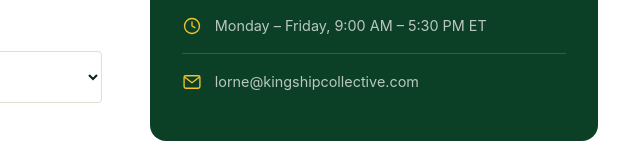
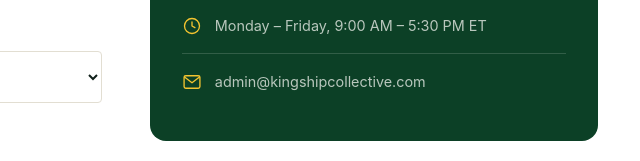
Before and after one commit to lorne-art/kingshipcollective, a plain HTML site: page contact.html in a window 1280 px wide. Shown: the part 757-918 px from the top of the page, 614-1254 px from the left. Drawn offline with nearby package versions, Linux system fonts and the light colour scheme; a web font is replaced by a local one.

Commit message:
Update contact page info card email to admin@kingshipcollective.com

```diff
--- a/contact.html
+++ b/contact.html
@@ -134,7 +134,7 @@
             </div>
             <div class="contact-info-row">
               <svg viewBox="0 0 24 24" fill="none" stroke="currentColor" stroke-width="1.6" stroke-linecap="round" stroke-linejoin="round"><rect x="2.5" y="4.5" width="19" height="15" rx="2"/><path d="m3 6 9 7 9-7"/></svg>
-              <a href="mailto:lorne@kingshipcollective.com">lorne@kingshipcollective.com</a>
+              <a href="mailto:admin@kingshipcollective.com">admin@kingshipcollective.com</a>
             </div>
           </div>
 
```
